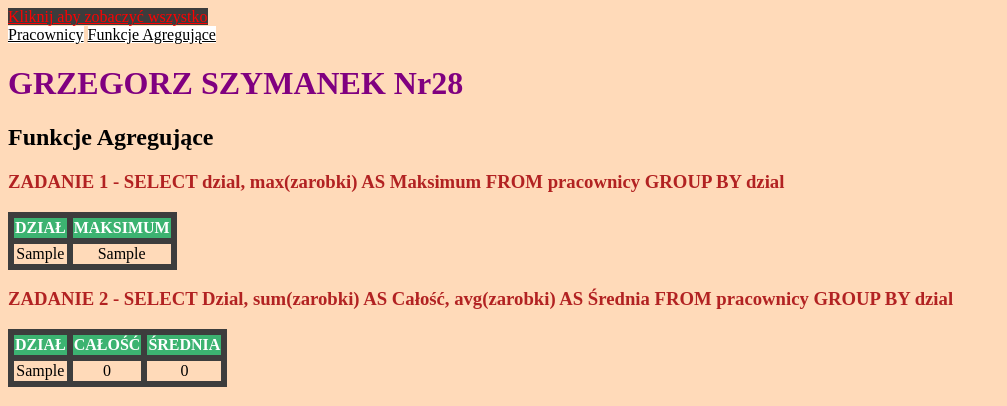
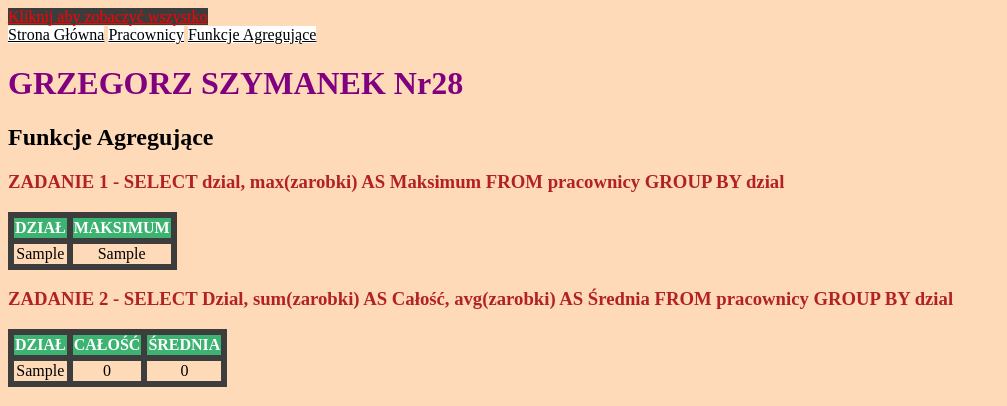
Before and after one commit to Grzegxbox/php-sql-wprowadzenie-Grzesiek-Szymanek, a PHP site: page /funkcjeAgregujace.php in a window 1280 px wide. Shown: the top 406 px of the page, without its empty margins (0-1007 px from the left). Run offline with PHP 8.4, Linux system fonts and the light colour scheme; tables that the repository leaves empty or names only in its code hold one stand-in row (values such as "Sample post"); data that the repository does not hold is empty.

Commit message:
Update funkcjeAgregujace.php

```diff
--- a/funkcjeAgregujace.php
+++ b/funkcjeAgregujace.php
@@ -6,6 +6,7 @@
 <a class="mojlink0" href="https://github.com/SK-2019/php-sql-wprowadzenie-Grzesiek-Szymanek">Kliknij aby zobaczyć wszystko</a>
 
 <div class="nav">
+  <a class="navigation_link0" href="https://nieumiem.herokuapp.com/">Strona Główna</a>
   <a class="navigation_link1" href="pracownicy.php">Pracownicy</a>
   <a class="navigation_link2" href="funkcjeAgregujace.php">Funkcje Agregujące</a>
 </div>
```
